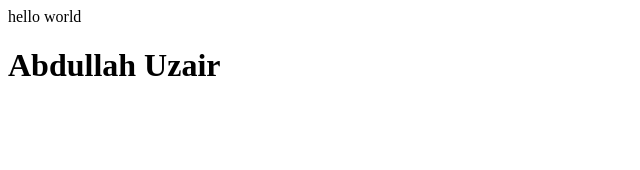
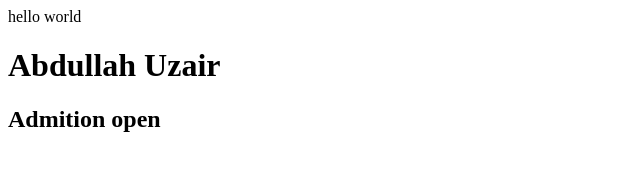
Before and after one commit to AbdullahOzair/new-file, a plain HTML site: page index.html in a window 1280 px wide. Shown: the whole page, without its empty margins (0-640 px from the left). Drawn offline with Linux system fonts and the light colour scheme.

Commit message:
change text to open

```diff
--- a/index.html
+++ b/index.html
@@ -8,5 +8,6 @@
 <body>
     <a> hello world</a>
     <h1>Abdullah Uzair</h1>
+    <h2>Admition open</h2>
 </body>
 </html>
```
